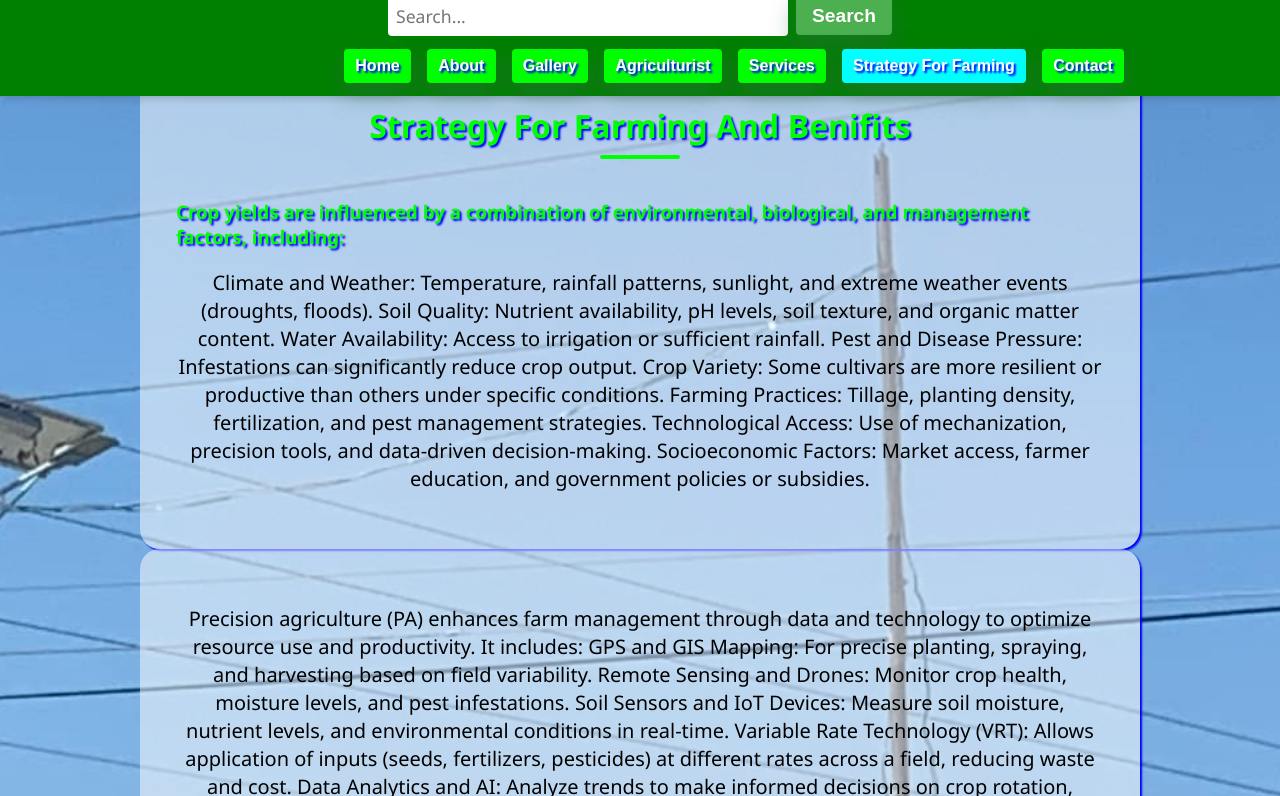
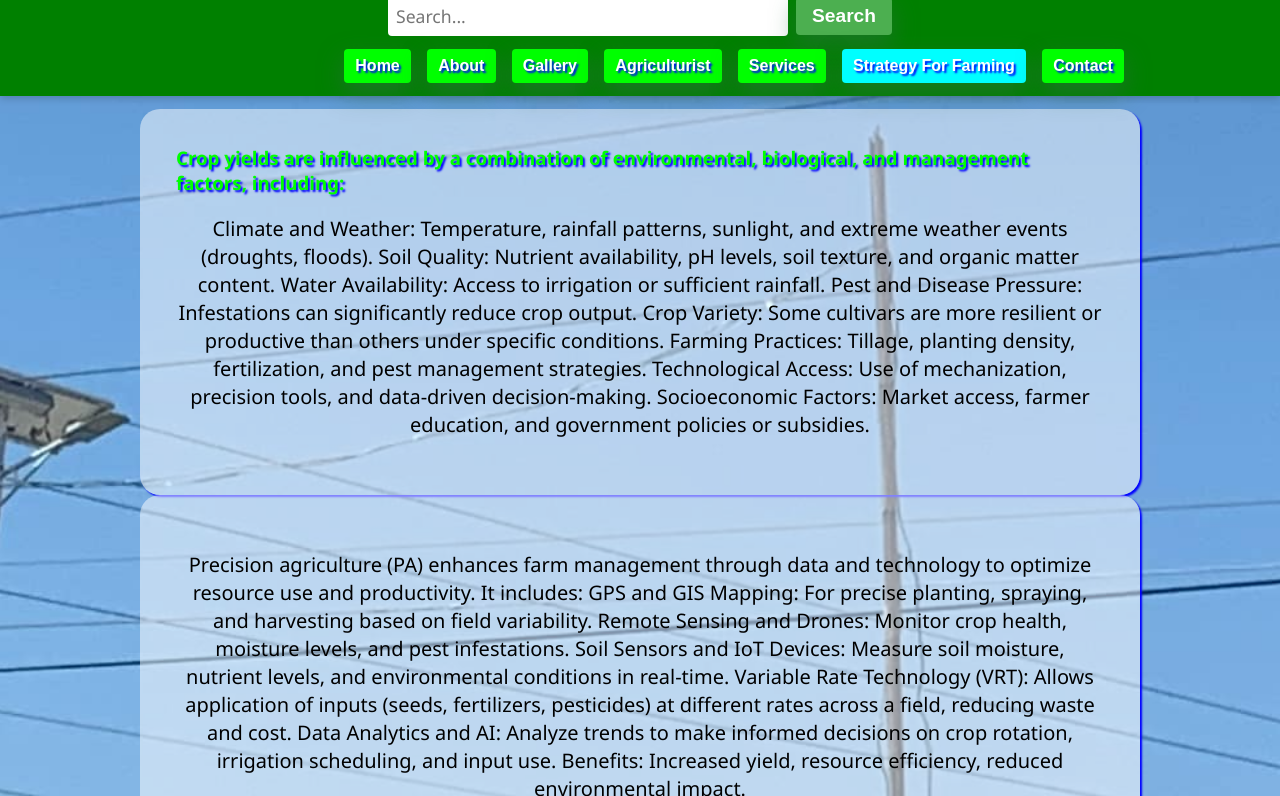
Before and after one commit to corda23051/project, a plain HTML site: page index.html in a window 1280 px wide. Both pictures are taken after a click on the button "Strategy For Farming". Shown: the part 695-1491 px from the top of the page. Drawn offline with Linux system fonts and the light colour scheme.

Commit message:
Update index.html

```diff
--- a/index.html
+++ b/index.html
@@ -668,26 +668,33 @@ Thank you as always
       </div>
     </section>
     <section id="Farming" tabindex="0" aria-label="Agricultural equipment">
-      <h2></h2>
+      <h2>Strategy For Farming And Benefit</h2>
       <div class="container">
 
-          <h2>Strategy For Farming And Benifits</h2>
+
           <div class="card-content">
             <h3>Crop yields are influenced by a combination of environmental, biological, and management factors, including:
             </h3>
             <p> Climate and Weather: Temperature, rainfall patterns, sunlight, and extreme weather events (droughts, floods).
 
+
 Soil Quality: Nutrient availability, pH levels, soil texture, and organic matter content.
+
 
 Water Availability: Access to irrigation or sufficient rainfall.
 
+
 Pest and Disease Pressure: Infestations can significantly reduce crop output.
+
 
 Crop Variety: Some cultivars are more resilient or productive than others under specific conditions.
 
+
 Farming Practices: Tillage, planting density, fertilization, and pest management strategies.
 
+
 Technological Access: Use of mechanization, precision tools, and data-driven decision-making.
+
 
 Socioeconomic Factors: Market access, farmer education, and government policies or subsidies.</p>
           </div>
```
